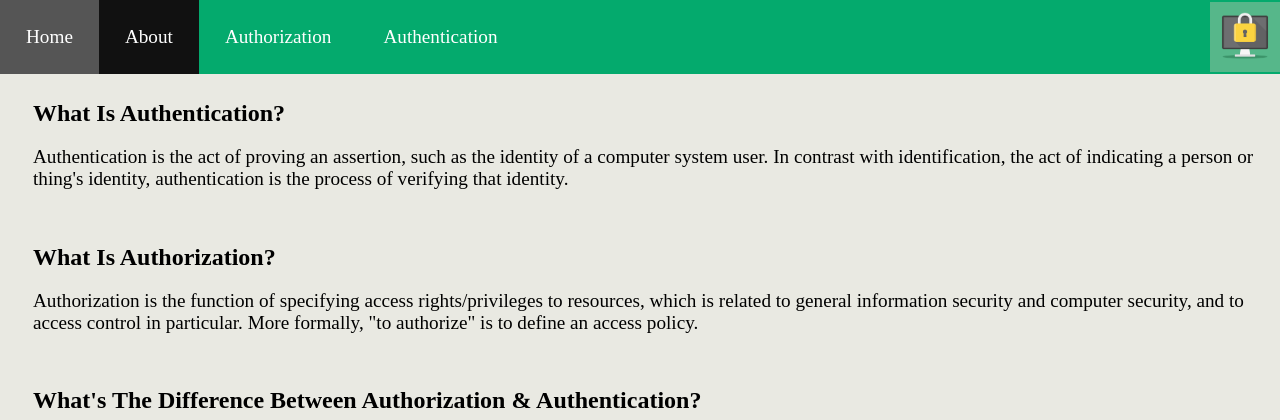
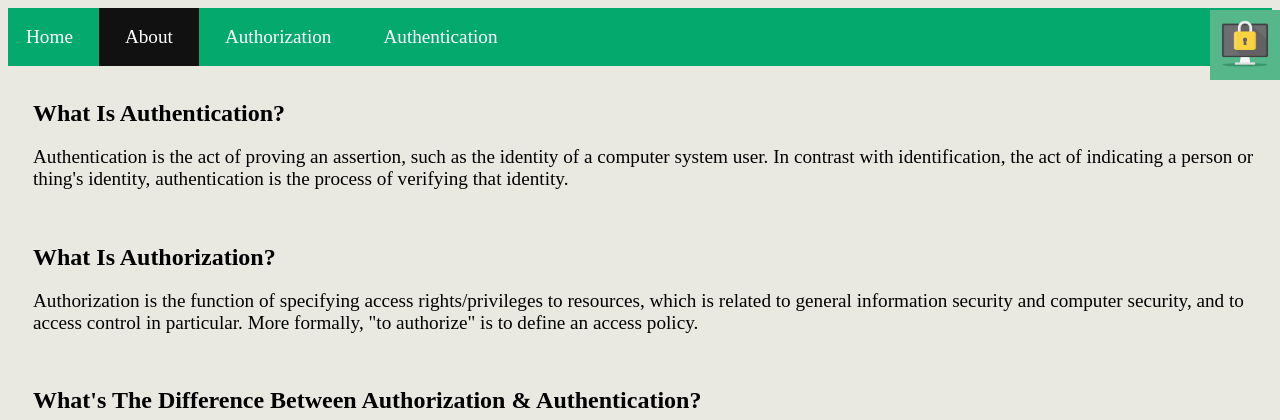
Before and after one commit to FrostTechHub/Project_Auth, a PHP site: page /pages/about.php in a window 1280 px wide. Shown: the top 420 px of the page. Run offline with PHP 8.4, Linux system fonts and the light colour scheme.

Commit message:
Update styles.css

```diff
--- a/assets/styles.css
+++ b/assets/styles.css
@@ -7,12 +7,15 @@ p {
 }
 
 /*Main Nav Bar*/
+.main_nav_bar {
+    overflow: hidden;
+    background-color: #04AA6D;
+}
 .main_nav_bar ul {
     list-style-type: none;
     margin: -8px;
     padding: 0px;
     overflow: hidden;
-    background-color: #04AA6D;
 }
 
 .main_nav_bar li {
```
